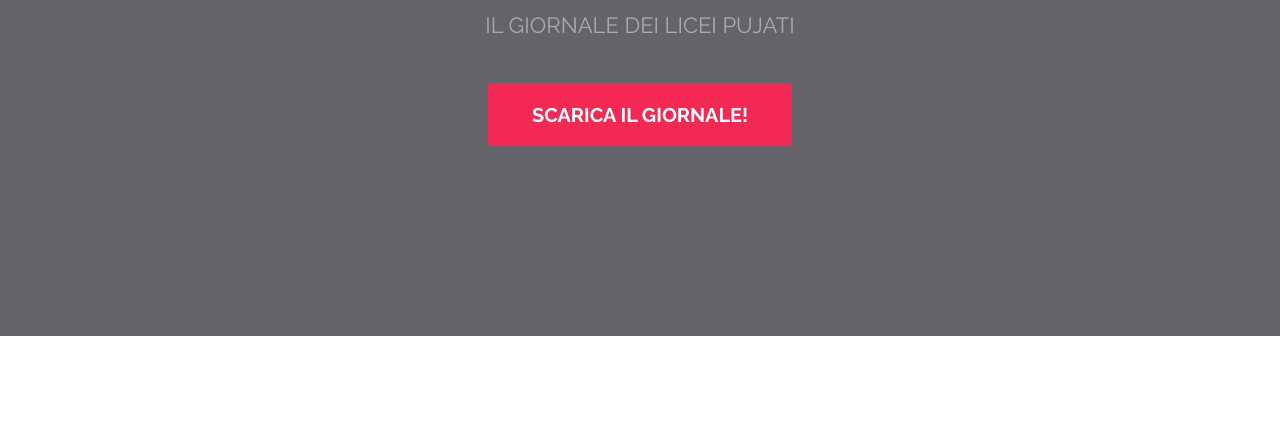
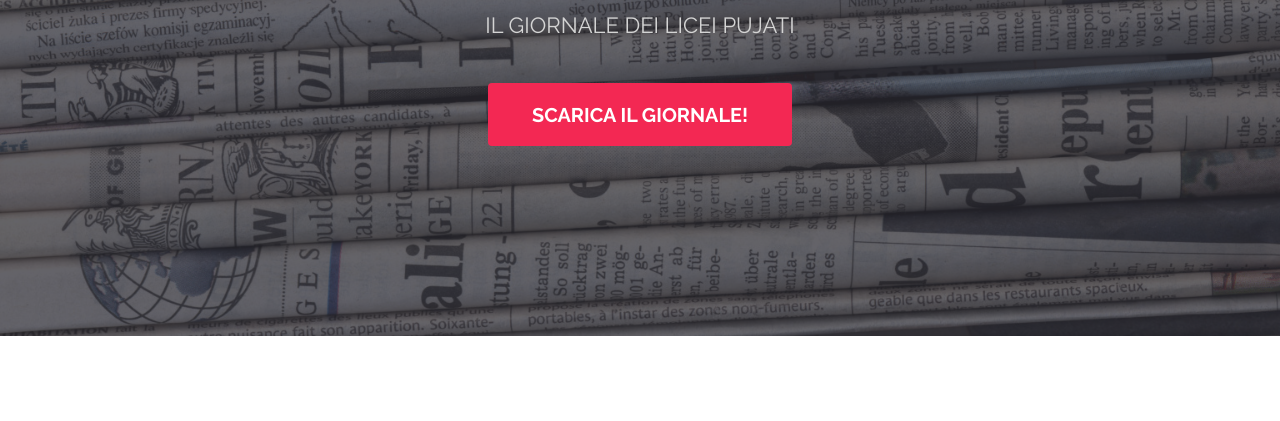
Before and after one commit to nerosubianco/nerosubianco.github.io, a plain HTML site: page index.html in a window 1280 px wide. Shown: the part 267-688 px from the top of the page. Drawn offline with nearby package versions, Linux system fonts and the light colour scheme.

Commit message:
Added banner

```diff
--- a/assets/css/main.css
+++ b/assets/css/main.css
@@ -3075,7 +3075,7 @@ body.is-touch #banner {
 	}
 
 	#banner p {
-		color: #aaa;
+		color: rgb(212, 212, 212);
 		font-size: 1.5em;
 		margin-bottom: 1.75em;
 		text-transform: uppercase;
```
Also changed, not shown: images/banner.jpg (added), images/banner.png (deleted).
